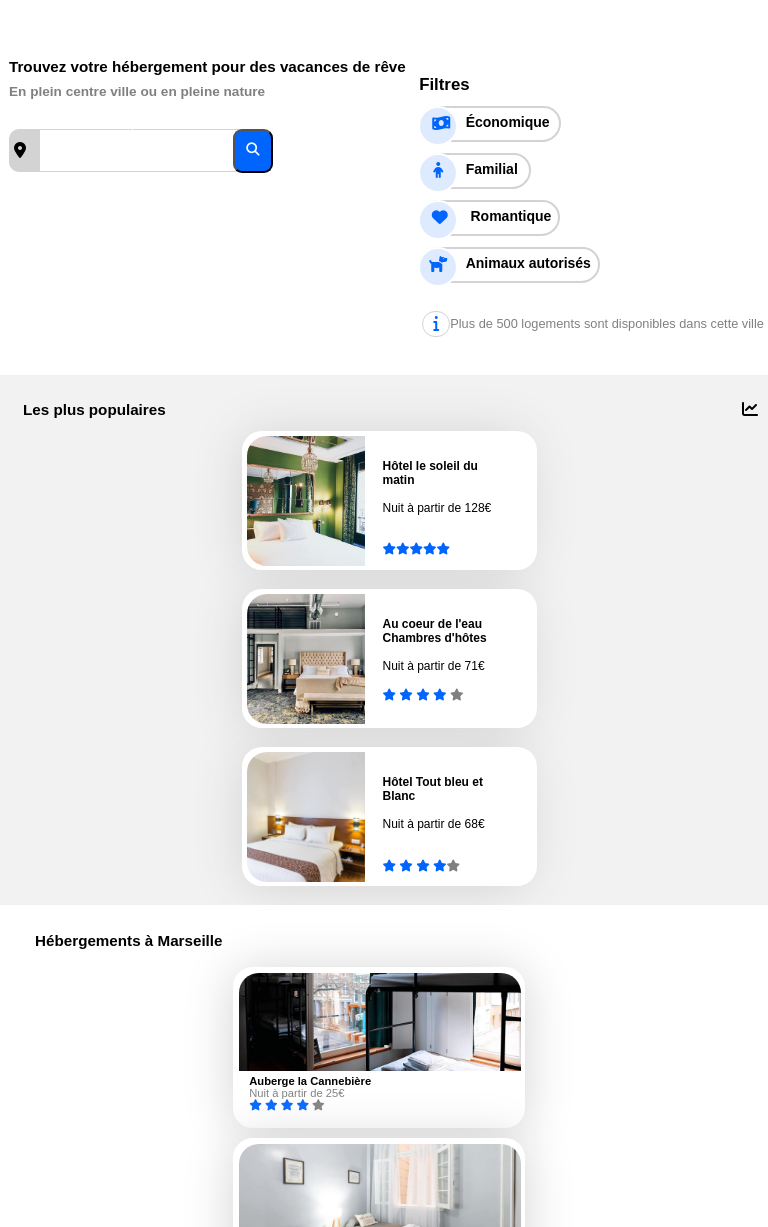
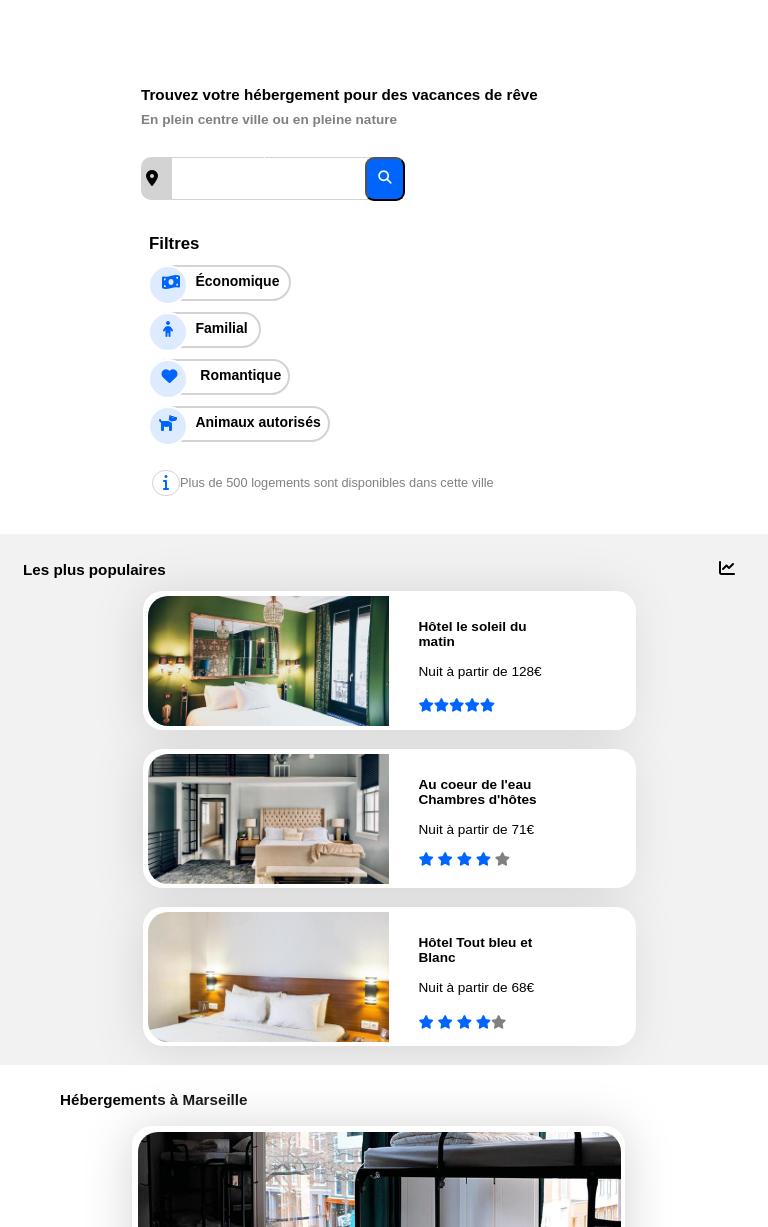
Before and after one commit to VB-2020/FUTORSKIAriel_2_21012021, a plain HTML site: page index.html in a window 768 px wide. Shown: the part 73-1300 px from the top of the page. Drawn offline with Linux system fonts and the light colour scheme; a web font is replaced by a local one.

Commit message:
Dernières modif après soutenance Tablette

```diff
--- a/style.css
+++ b/style.css
@@ -1531,6 +1531,98 @@ div, nav, section, header, article, aside
 }
 
 
-
+@media all and (min-width:600px) and (max-width:850px)
+{
+    .main_wrapper
+    {
+        width: 100%;
+    }
+
+    #perebtnrecherche
+    {
+        padding-left: 141px;
+        margin-top: 28px;
+    }
+
+    .filtres
+    {
+        padding-left: 149px;
+    }
+
+    .iconchart
+    {
+        margin-right: 21px;
+    }
+    .txtpicpopu
+    {
+        margin-left: 271px;
+        font-size: 0.85em;
+    }
+    .iconfooterpicpopu
+    {
+        margin-top: 20px;
+    }
+    .borderpicpopu
+    {
+        width: 241px;
+    }
+    .imgettxtpopu
+    {
+        width: 483px;
+    }
+
+    .afficherplus
+    {
+        padding-left: 47px;
+    }
+    .txtpic
+    {
+        font-size: 0.85em;
+        text-align: center;
+    }
+    .imgettxt
+    {
+        width: 483px;
+        height: 255px;
+    }
+    #pica, #picb, #picc, #picd, #pice, #picf
+    {
+        height: 195px;
+    }
+
+    .TitreHM
+    {
+        padding-left: 30px;
+    }
+
+    #ActivitesM
+    {
+        margin-top: 1712px;
+    }
+    .AM
+    {
+        margin-top: 50px;
+        padding-left: 72px;
+    }
+    .imga, .imgb, .imgc, .imgd, .imge, .imgf
+    {
+        width: 483px;
+        height: 170px;
+    }
+    .imgtxtA
+    {
+        height:209px;
+        width: 483px;
+    }
+    .txtphotoA
+    {
+        text-align: center;
+    }
+    #piedsdepage
+    {
+        display: flex;
+        flex-direction: row;
+    }
+}
 
 /* Fin Media queries */
```
